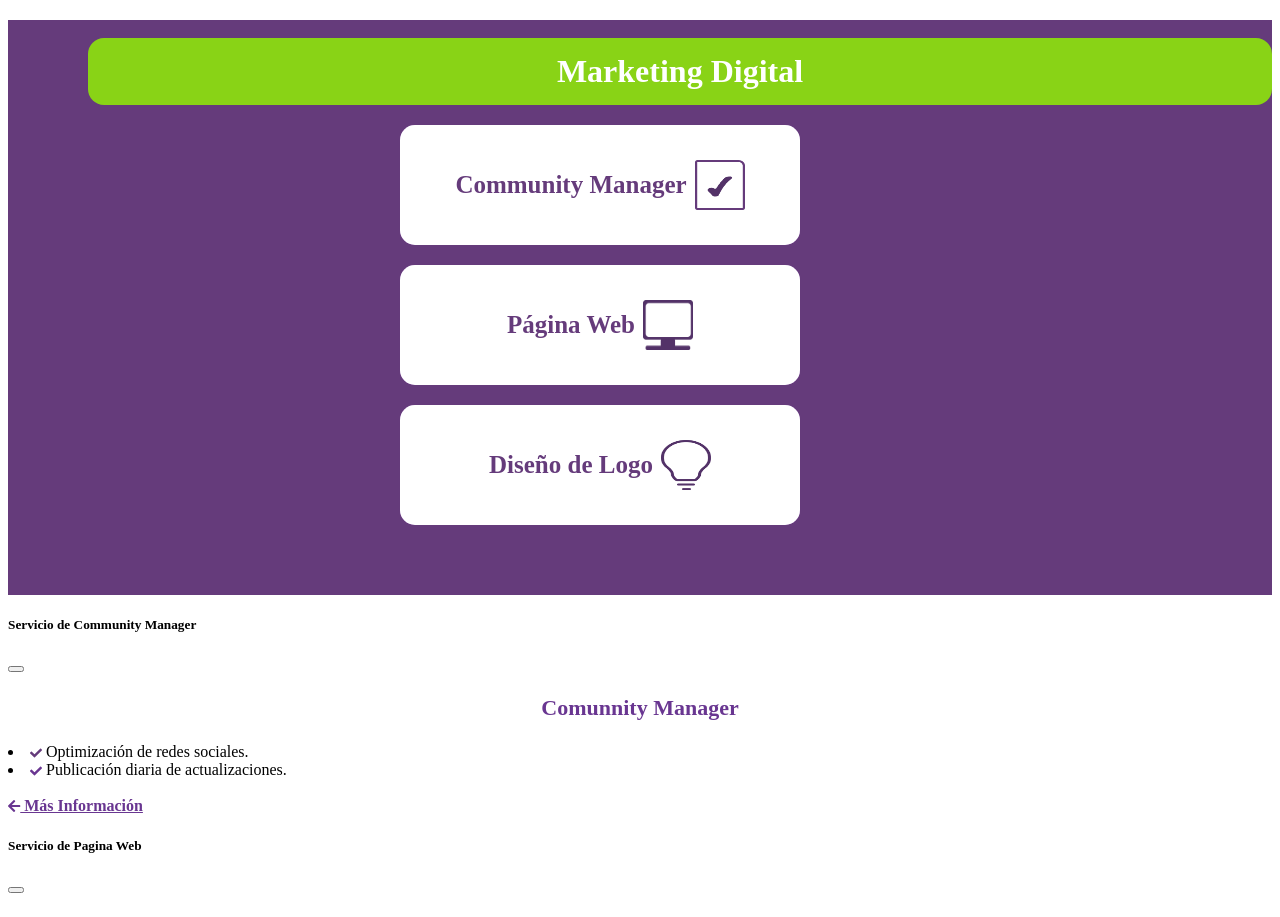
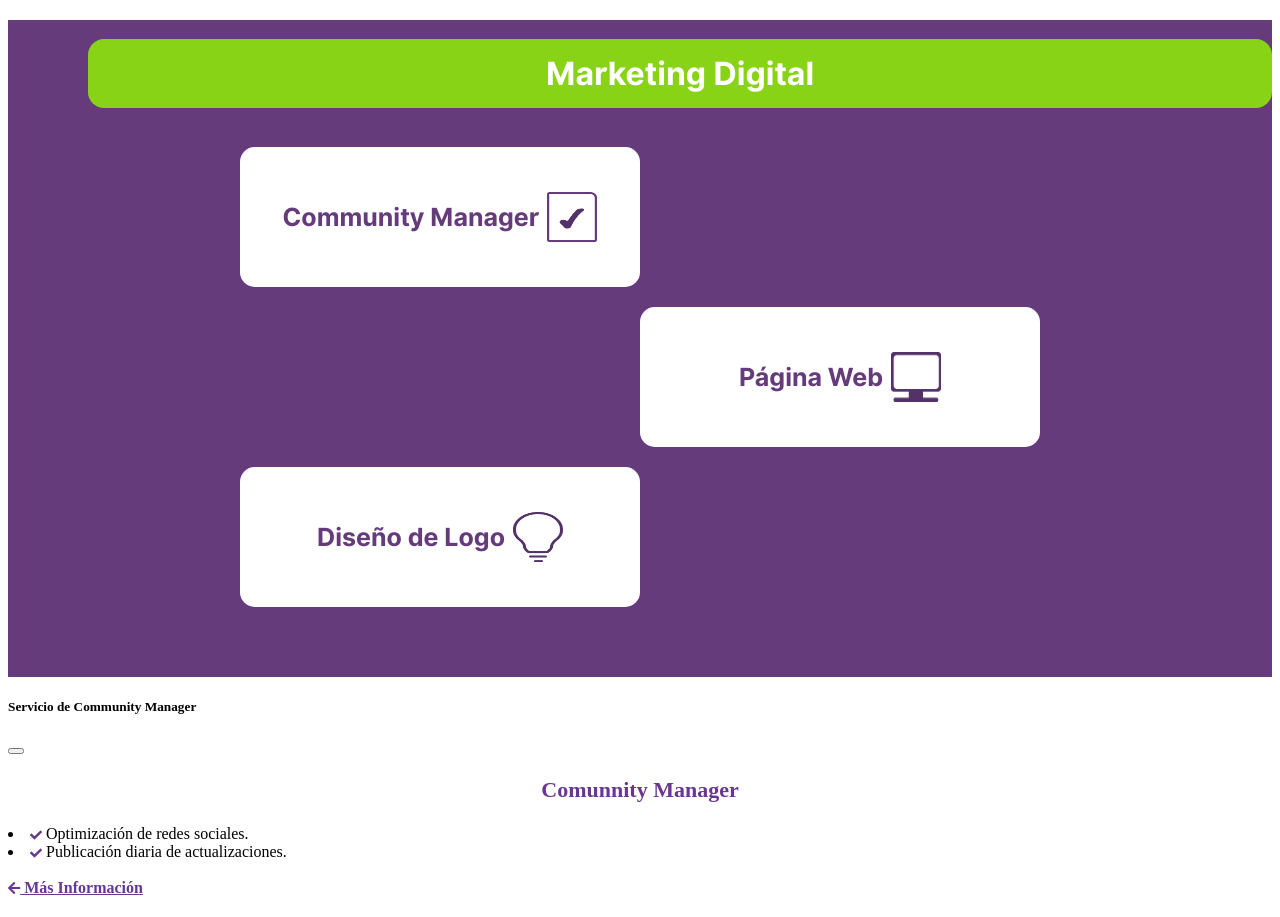
Before and after one commit to MJVProjects/MJVMorado, a PHP site: page /services.php in a window 1280 px wide. Shown: the top 917 px of the page. Run offline with PHP 8.4, Linux system fonts and the light colour scheme.

Commit message:
services4.0

```diff
--- a/css/styles.css
+++ b/css/styles.css
@@ -1,5 +1,16 @@
 /*servicios*/
-
+@font-face {
+  font-family: 'Inter-Bold';
+  src: url(../Fonts/Inter-Bold.ttf);
+}
+@font-face {
+  font-family: 'Inter-Regular';
+  src: url(../Fonts/Inter-Regular.ttf);
+}
+#servicios{
+  /* font-family: 'Inter-Regular'; */
+  font-family: 'Inter-Bold';
+}
 .serv-title{
   margin-bottom: 20px;
   margin-left: 5rem;
@@ -10,6 +21,7 @@
   font-size: 32px;
   padding: 15px 4px;
   font-weight: bold;
+
 }
 .servicio-content{
   max-width:800px;
@@ -18,15 +30,26 @@
   justify-content: center;
 }
 .serv-card{
-  margin-left: 10rem;
+  /* margin-left: 2rem; */
   margin-bottom: 20px;
   width:100%;
-  height: 120px;
+  height: 140px;
+  transition: all 300ms;
+}
+.serv-card2{
+  margin-left:25rem;
+  margin-bottom: 20px;
+  width:50%;
+  height: 140px;
   transition: all 300ms;
 }
 .serv-item{
   display: flex;
-  height: 120px;
+  height: 140px;
+}
+.serv-item2{
+  display: flex;
+  height: 140px;
 }
 
 .serv-info{
@@ -37,8 +60,19 @@
   border-radius:15px;
   transition: all 400ms cubic-bezier(0.5,0,0,1);
 }
-.serv-card:hover .serv-info{
+.serv-info2{
+  width: 400px;
+  margin-left: -400px;
+  color: white;
+  background-color: #9869B7;
+  border-radius:15px;
+  transition: all 400ms cubic-bezier(0.5,0,0,1);
+}
+.serv-item:hover .serv-info{
   margin-left: 0px;
+}
+.serv-item2:hover .serv-info2{
+  margin-left: -800px;
 }
 
 .serv-img{
@@ -55,39 +89,100 @@
   z-index: 1;
   transition: all 400ms cubic-bezier(0.5,0,0,1);
 }
+.serv-img2{
+  width: 400px;
+  background: white;
+  border-radius:15px;
+  color: #653B7B;
+  display: flex;
+  justify-content: center;
+  align-items: center;
+  font-size:25px;
+  font-weight: bold;
+  position: relative;
+  z-index: 1;
+  transition: all 400ms cubic-bezier(0.5,0,0,1);
+}
 .serv-item:hover .serv-img{
-  margin-left: -80px;
+  margin-left: -20px;
 }
-.serv-img img{
+.serv-item2:hover .serv-img2{
+  margin-left: 20px;
+}
+.serv-img img,.serv-img2 img{
   margin-left: 8px;
   width: 50px;
   height: 50px;
 }
 
-.serv-info p{
+.serv-info p,.serv-info2 p{
+  margin-top: 10px;
   margin-left: 3rem;
   font-size: 25px;
   margin-bottom: 1px;
 }
-.serv-info ul{
+.serv-info ul,.serv-info2 ul{
   margin-left: 3rem;
   align-items: center;
-  font-size:12px;
   justify-content: center;
-  margin-bottom: 1px;
+  margin-bottom: 2px;
 }
-.serv-info a{
-  margin-left: 4rem;
+.serv-info ul li,.serv-info2 ul li{
+  font-size: 17px;
+  font-family: 'Inter-Regular';
+}
+.serv-info a,.serv-info2 a{
+  margin-left: 3rem;
   color:white;
   font-weight: bold;
-  font-size: 12px;
+  font-size: 16px;
+  text-decoration: none;
 }
 #save{
   padding: 0.5rem 1.5rem;
   margin-left:8rem;
   font-weight: 700;
   font-size:1rem;
+  background-color: #9869B7;
+  border-radius: 20px;
+  border-color: #9869B7;
+}
+#save:hover{
+  background-color: #533268;
+  border: solid 2px white;
+}
+#save:checked{
+  background-color: #533268;
 }
 .form-control::placeholder{
   color:#653B7B;
 }
+
+/* contactanos */
+
+#Formulario{
+  font-family: 'Inter-Bold';
+}
+.linea{
+  height: 5px;
+  max-width: 150px;
+  padding: 0;
+  border-top: 10px solid white;
+  margin-bottom: 10px;
+}
+input[type='radio']:after {
+  width: 15px;
+  height: 15px;
+  border-radius: 15px;
+  top: -2px;
+  left: -1px;
+  position: relative;
+  background-color: white;
+  content: '';
+  display: inline-block;
+  visibility: visible;
+  border: 2px solid white;
+}
+input[type='radio']:checked:after{
+  background-color: #9869B7;
+}
--- a/index.php
+++ b/index.php
@@ -12,11 +12,11 @@
     <link href="./libs/bootstrap/css/bootstrap.min.css" rel="stylesheet">
 
     <!-- stylos propios -->
-    <link rel="stylesheet" href="./css/Print_Styles.css">
+    <!-- <link rel="stylesheet" href="./css/Print_Styles.css"> -->
     <!-- <link rel="stylesheet" href="./css/carousel.css">
     <link rel="stylesheet" href="./css/carousel.rtl.css"> -->
-    <!-- <link rel="stylesheet" href="./css/styles.css">
-    <link rel="stylesheet" href="./css/nosotros.css"> -->
+    <link rel="stylesheet" href="./css/styles.css">
+    <!-- <link rel="stylesheet" href="./css/nosotros.css"> -->
 
 
 </head>
--- a/services.php
+++ b/services.php
@@ -101,11 +101,12 @@
                     Marketing Digital
                 </div>
             </div>
+            <br>
             <div class="servicio-content">
                 <div class="serv-card">
                     <div class="serv-item">
                         <div class="serv-img">
-                            Community Manager
+                        Community Manager
                             <img src="assets/img/data/community.png" alt="">
                         </div>
                         <div class="serv-info">
@@ -119,13 +120,13 @@
                         </div>
                     </div>
                 </div>
-                <div class="serv-card">
-                    <div class="serv-item">
-                        <div class="serv-img">
+                <div class="serv-card2">
+                    <div class="serv-item2">
+                        <div class="serv-img2">
                             Página Web
                             <img src="assets/img/data/pagina.png" alt="">
                         </div>
-                        <div class="serv-info">
+                        <div class="serv-info2">
                             <p>
                                 Página Web</p>
                                 <ul>
```
Also changed, not shown: contact.php (+23 -19 lines).
